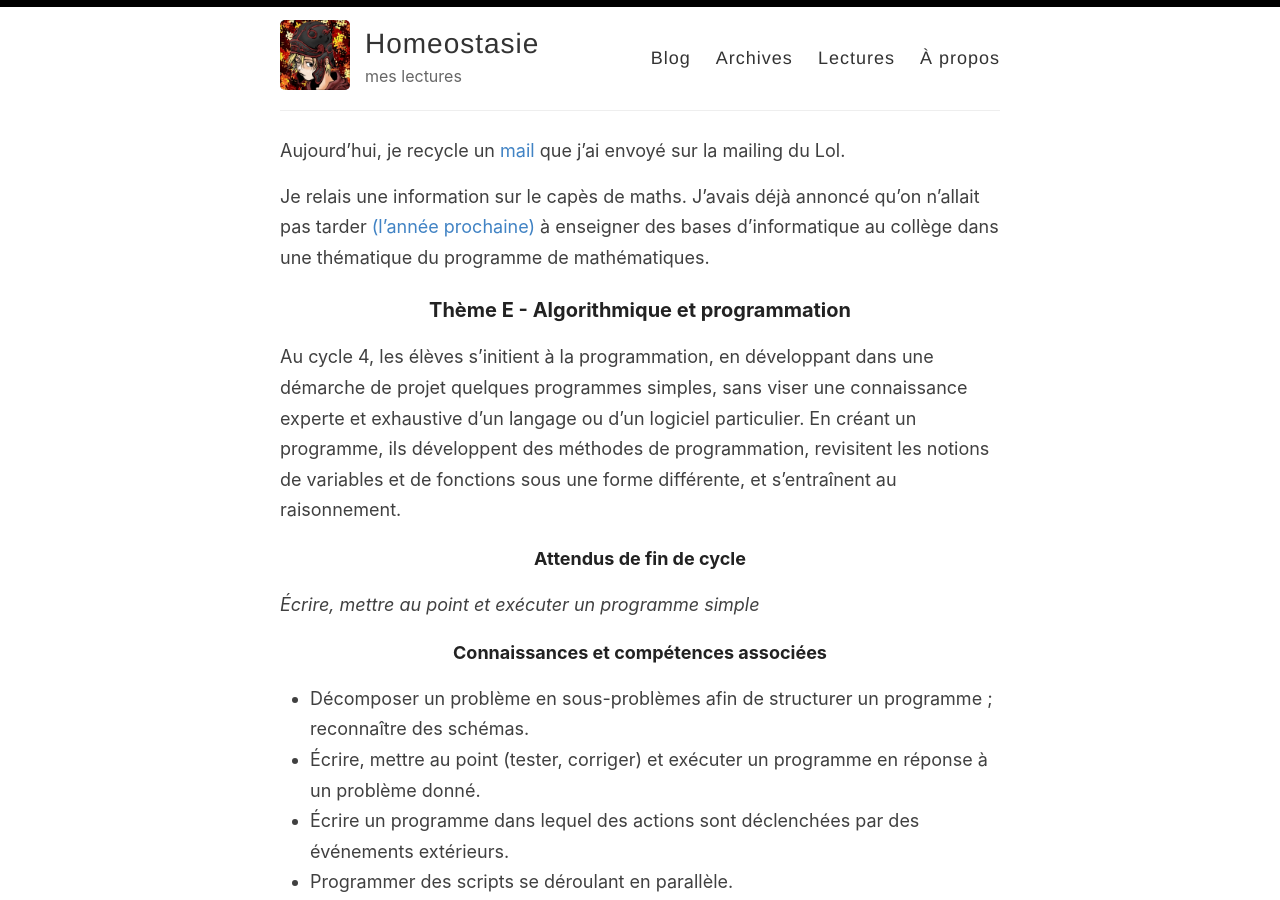
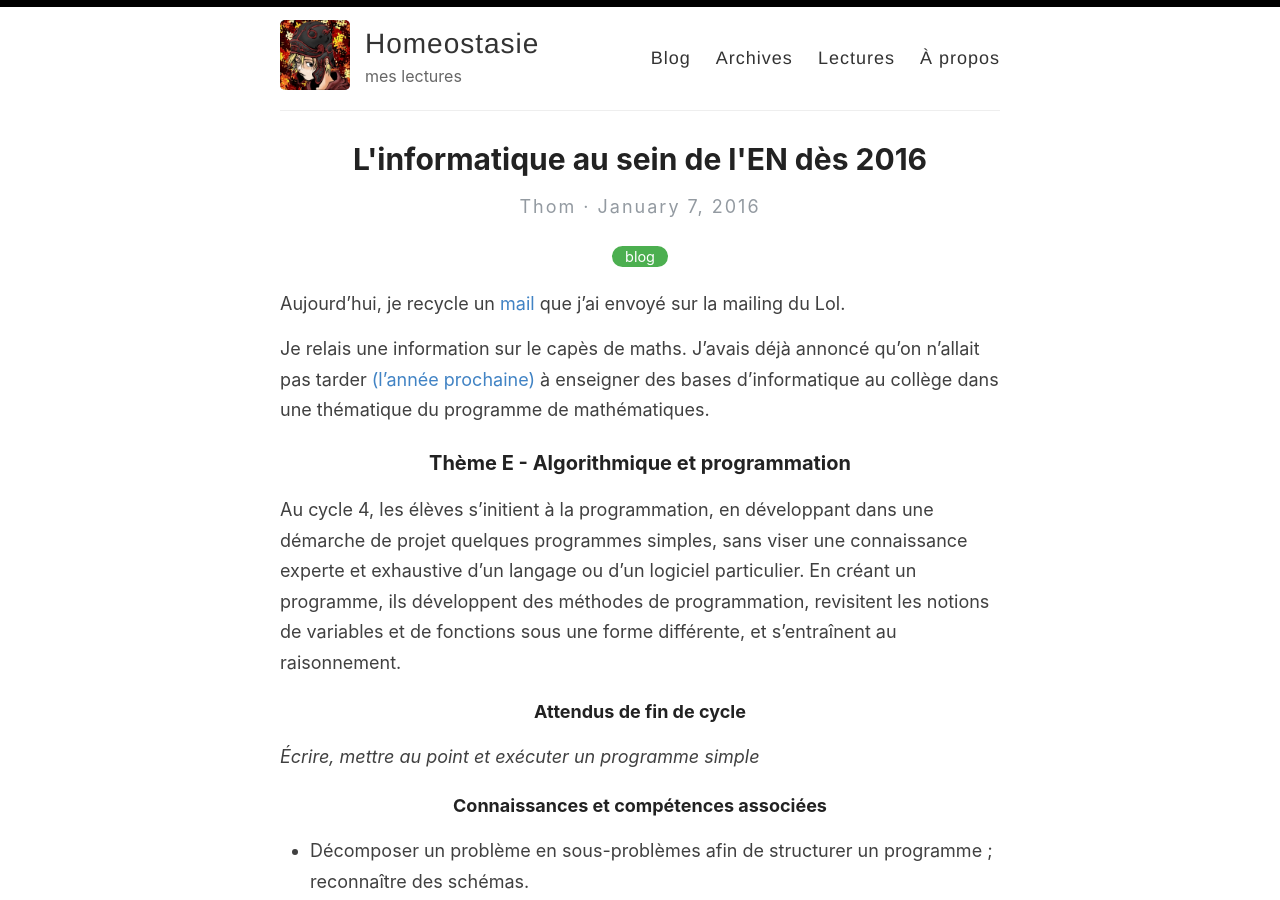
Before and after one commit to homeostasie/bouquins, a Jekyll site: the page built from _posts/2016-01-07-informatique-en-2016.md, in a window 1280 px wide and 900 px high. Built offline with Jekyll 4.4.1, drawn with Linux system fonts in a browser that asks for light colours; comment, search, counter and statistics services are not loaded; some of the changed lines change nothing that is shown.

Commit message:
maj billet 2016

```diff
--- a/_posts/2016-01-07-informatique-en-2016.md
+++ b/_posts/2016-01-07-informatique-en-2016.md
@@ -1,8 +1,6 @@
 ---
-layout: default
+layout: post
 title: "L'informatique au sein de l'EN dès 2016"
-date: 2016-01-06 23:00:00
-published: 2016-01-06 23:00:00
 categories: blog
 tags: [blog, prof]
 comments: true
```
